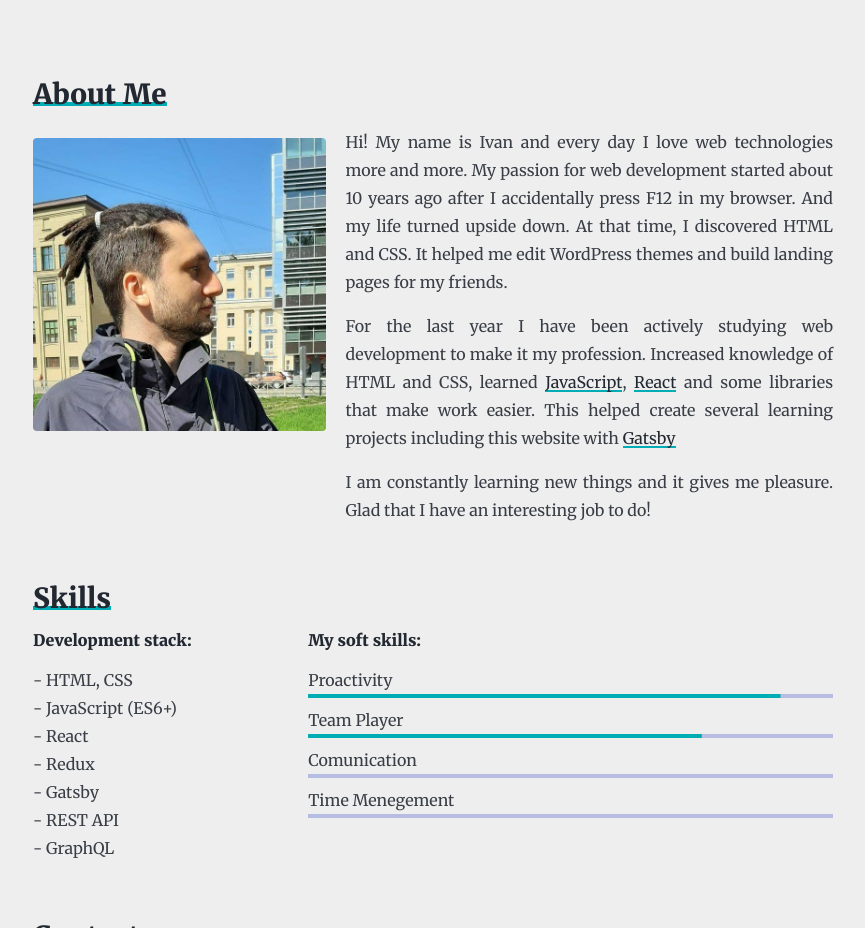
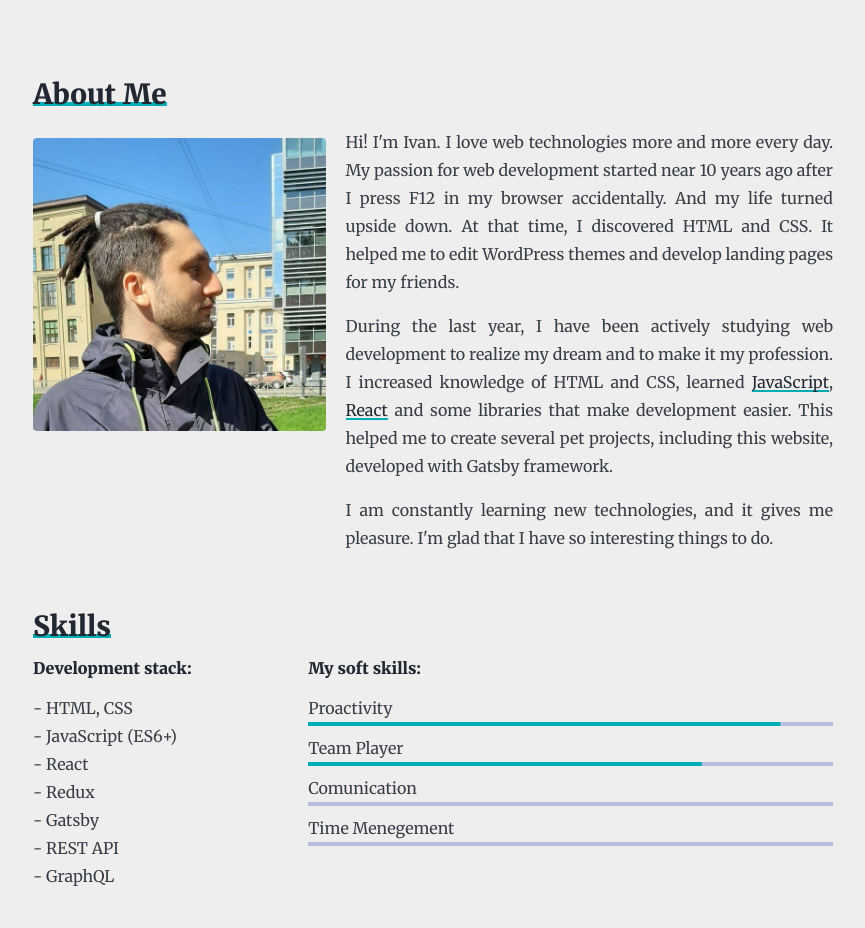
Before and after one commit to xsmirx/xsmirx.com, a Gatsby site: page / in a window 1280 px wide. Shown: the part 780-1708 px from the top of the page, without its empty margins (207-1072 px from the left). Built offline with nearby package versions, Linux system fonts and the light colour scheme; Gatsby itself is replaced by a stand-in of ours; some packages are replaced by stand-ins of ours.

Commit message:
change AboutMe content

```diff
--- a/src/content/AboutMe.md
+++ b/src/content/AboutMe.md
@@ -2,8 +2,9 @@
 title: About Me
 ---
 
-Hi! My name is Ivan and every day I love web technologies more and more. My passion for web development started about 10 years ago after I accidentally press F12 in my browser. And my life turned upside down. At that time, I discovered HTML and CSS. It helped me edit WordPress themes and build landing pages for my friends.
+Hi!
+I'm Ivan. I love web technologies more and more every day. My passion for web development started near 10 years ago after I press F12 in my browser accidentally. And my life turned upside down. At that time, I discovered HTML and CSS. It helped me to edit WordPress themes and develop landing pages for my friends.
 
-For the last year I have been actively studying web development to make it my profession. Increased knowledge of HTML and CSS, learned <a href="https://learn.javascript.ru/" target="_blank" rel="noreferrer">JavaScript</a>, <a href="https://ru.reactjs.org/" target="_blank" rel="noreferrer">React</a> and some libraries that make work easier. This helped create several learning projects including this website with <a href="https://www.gatsbyjs.com/" target="_blank" rel="noreferrer">Gatsby</a>
+During the last year, I have been actively studying web development to realize my dream and to make it my profession. I increased knowledge of HTML and CSS, learned <a href="https://learn.javascript.ru/" target="_blank" rel="noreferrer">JavaScript</a>, <a href="https://ru.reactjs.org/" target="_blank" rel="noreferrer">React</a> and some libraries that make development easier. This helped me to create several pet projects, including this website, developed with Gatsby framework.
 
-I am constantly learning new things and it gives me pleasure. Glad that I have an interesting job to do!
+I am constantly learning new technologies, and it gives me pleasure. I'm glad that I have so interesting things to do.
```
